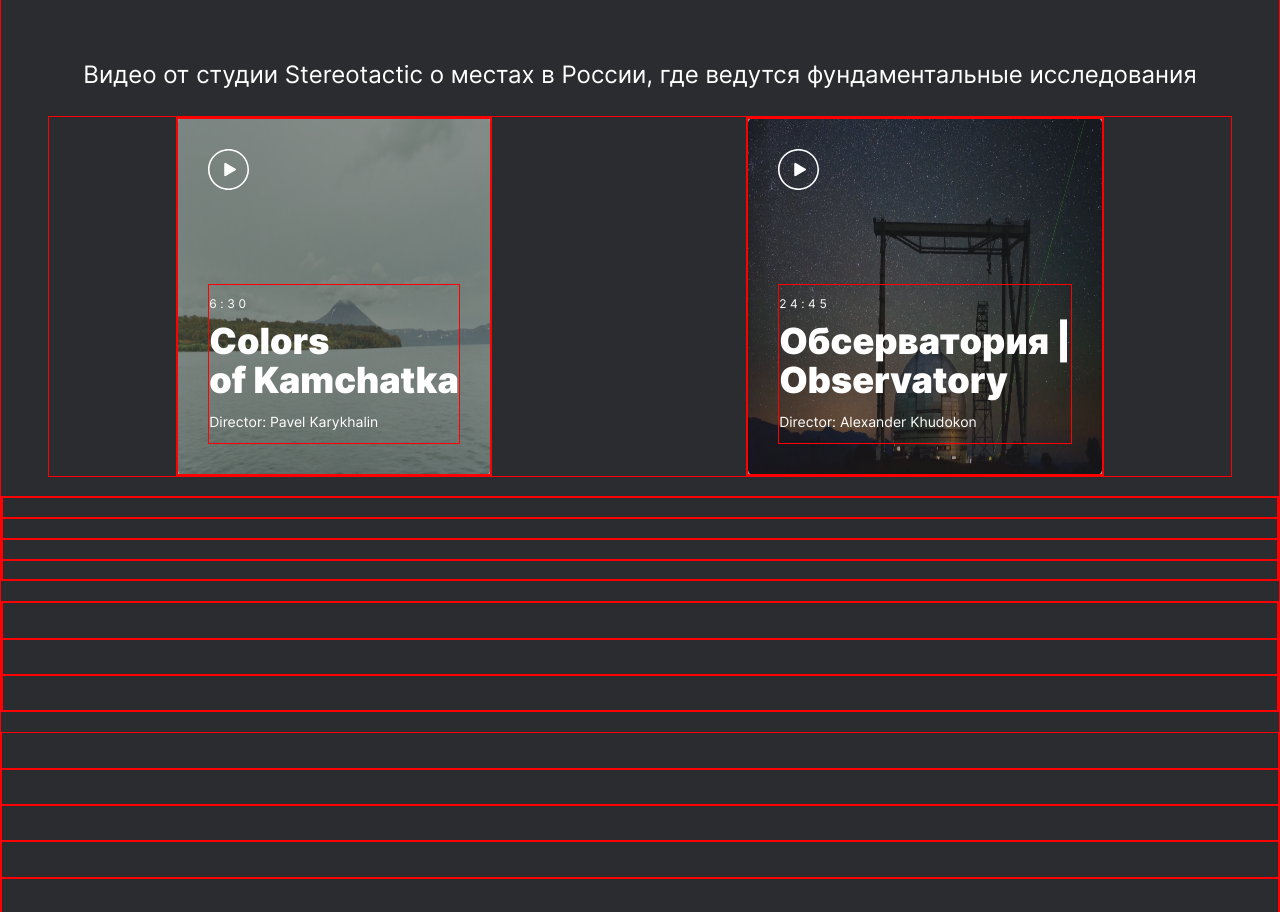
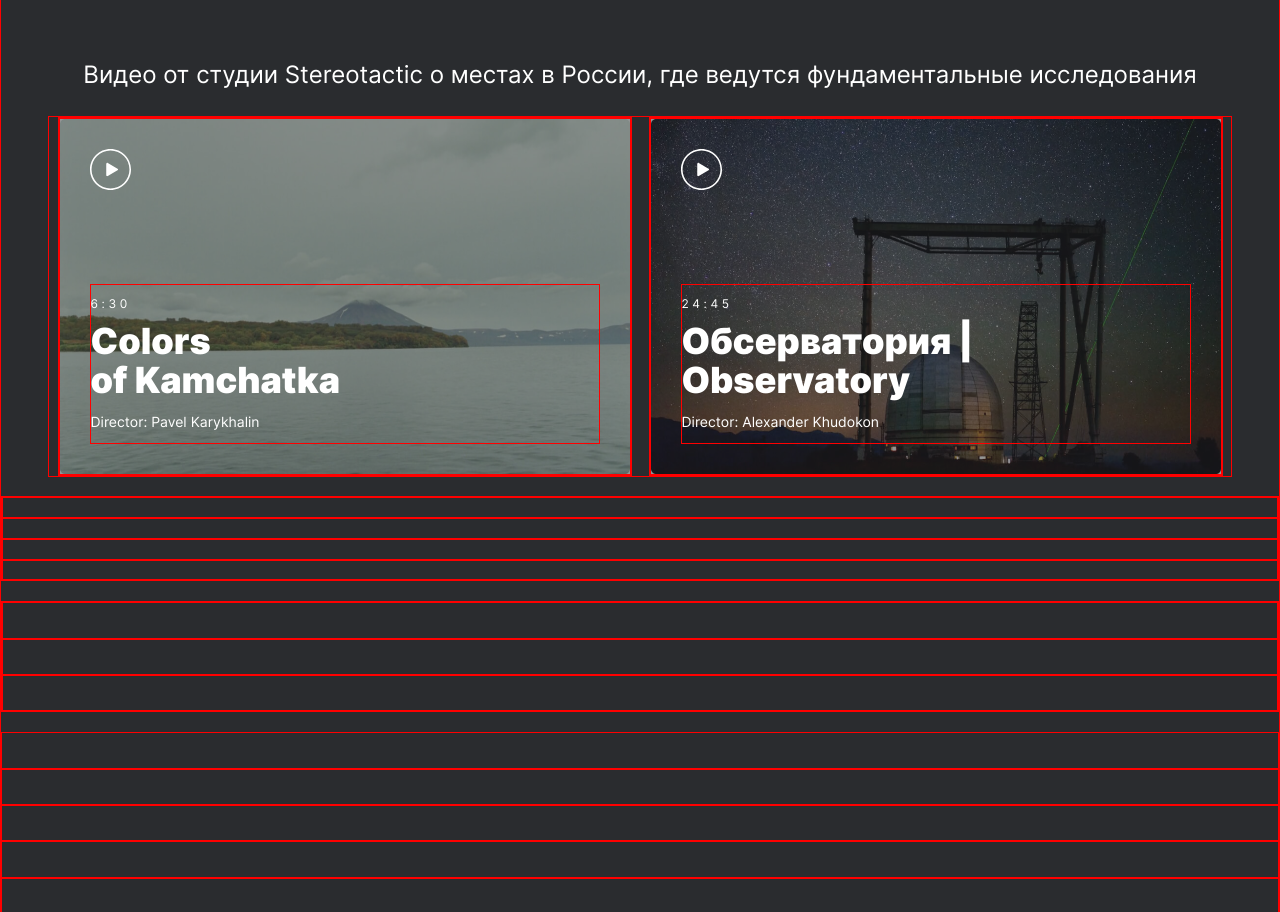
Before and after one commit to rumiant348/landing-3, a plain HTML site: page index.html in a window 1280 px wide. Shown: the part 6395-7307 px from the top of the page. Drawn offline with Linux system fonts and the light colour scheme.

Commit message:
looks better with fixed width

```diff
--- a/blocks/video/__item/video__item.css
+++ b/blocks/video/__item/video__item.css
@@ -3,7 +3,7 @@
     flex-direction: column;
     justify-content: flex-end;
     align-content: end;
-    max-width: 583px;
+    width: 510px;
     padding: 30px;
     position: relative;
 }
```
